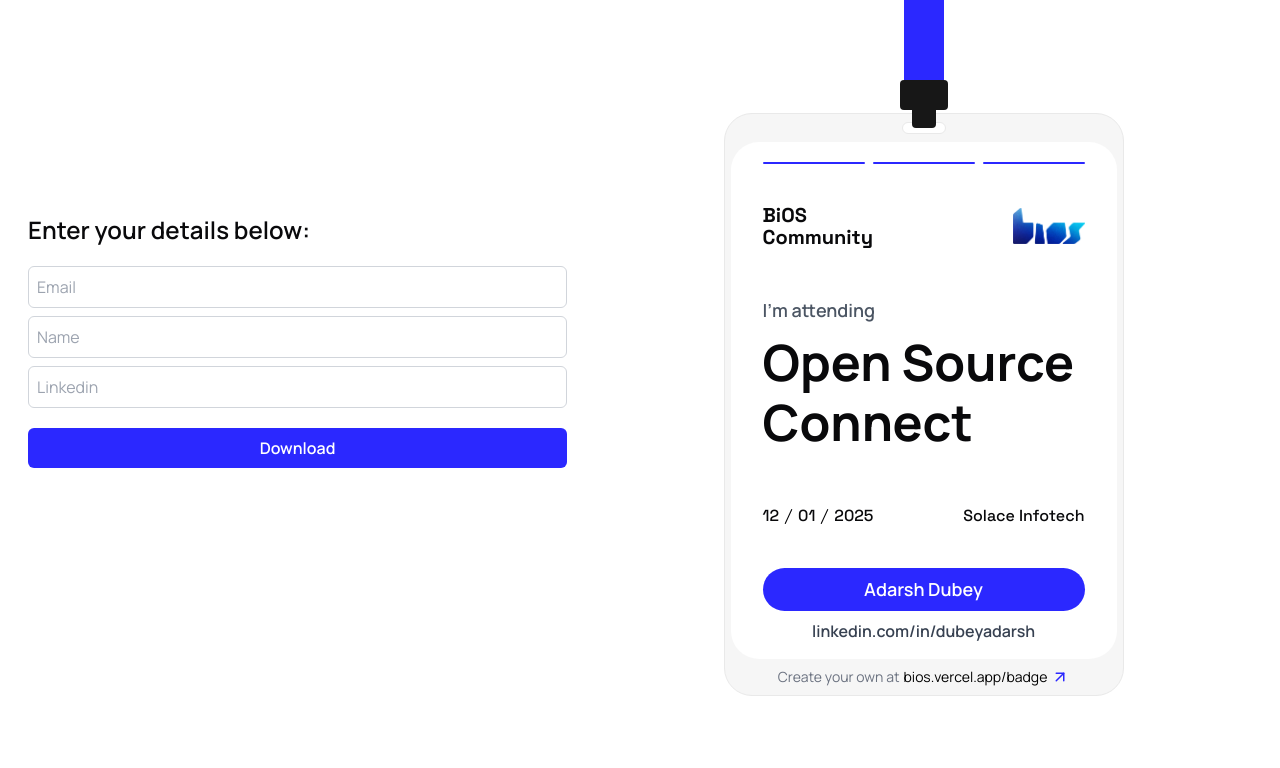
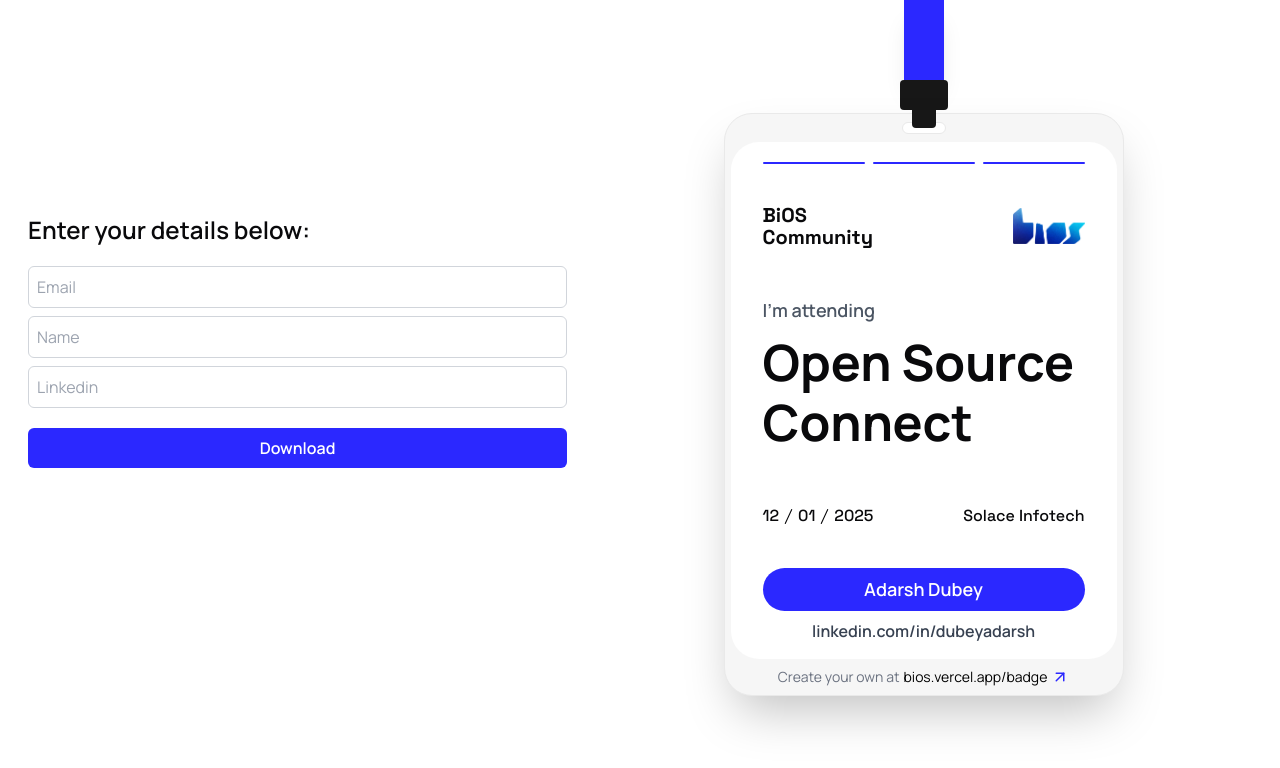
Before and after one commit to bios-community/event-badge, a Next.js app: page / in a window 1280 px wide. Shown: the top 768 px of the page. Built offline with nearby package versions, Linux system fonts and the light colour scheme.

Commit message:
feat: add shadows to look beautiful

```diff
--- a/src/components/id-card.tsx
+++ b/src/components/id-card.tsx
@@ -8,13 +8,13 @@
     return (
         <div className={cn("w-[400px]", className)}>
             {/* STRAP */}
-            <div className="w-[10%] h-[80px] bg-[#2b28ff] mx-auto" />
+            <div className="w-[10%] h-[80px] bg-[#2b28ff] mx-auto shadow-xl" />
             <div className="w-[48px] h-[30px] bg-[#171717] rounded-[4px] mx-auto" />
             <div className="w-[24px] h-[18px] bg-[#171717] rounded-br-[4px] rounded-bl-[4px] mx-auto relative z-10" />
             {/* STRAP */}
 
             {/* CARD */}
-            <div className="w-full bg-[#f6f6f6] border border-[#e9e9e9] mx-auto -my-[15px] px-1.5 relative z-0 rounded-[28px]">
+            <div className="w-full bg-[#f6f6f6] border border-[#e9e9e9] mx-auto -my-[15px] px-1.5 relative z-0 rounded-[28px] shadow-2xl">
                 {/* CARD HOLD */}
                 <div className="w-[44px] h-[12px] my-[8px] bg-white rounded-full border border-[#e9e9e9] mx-auto" />
                 {/* CARD HOLD */}
```
